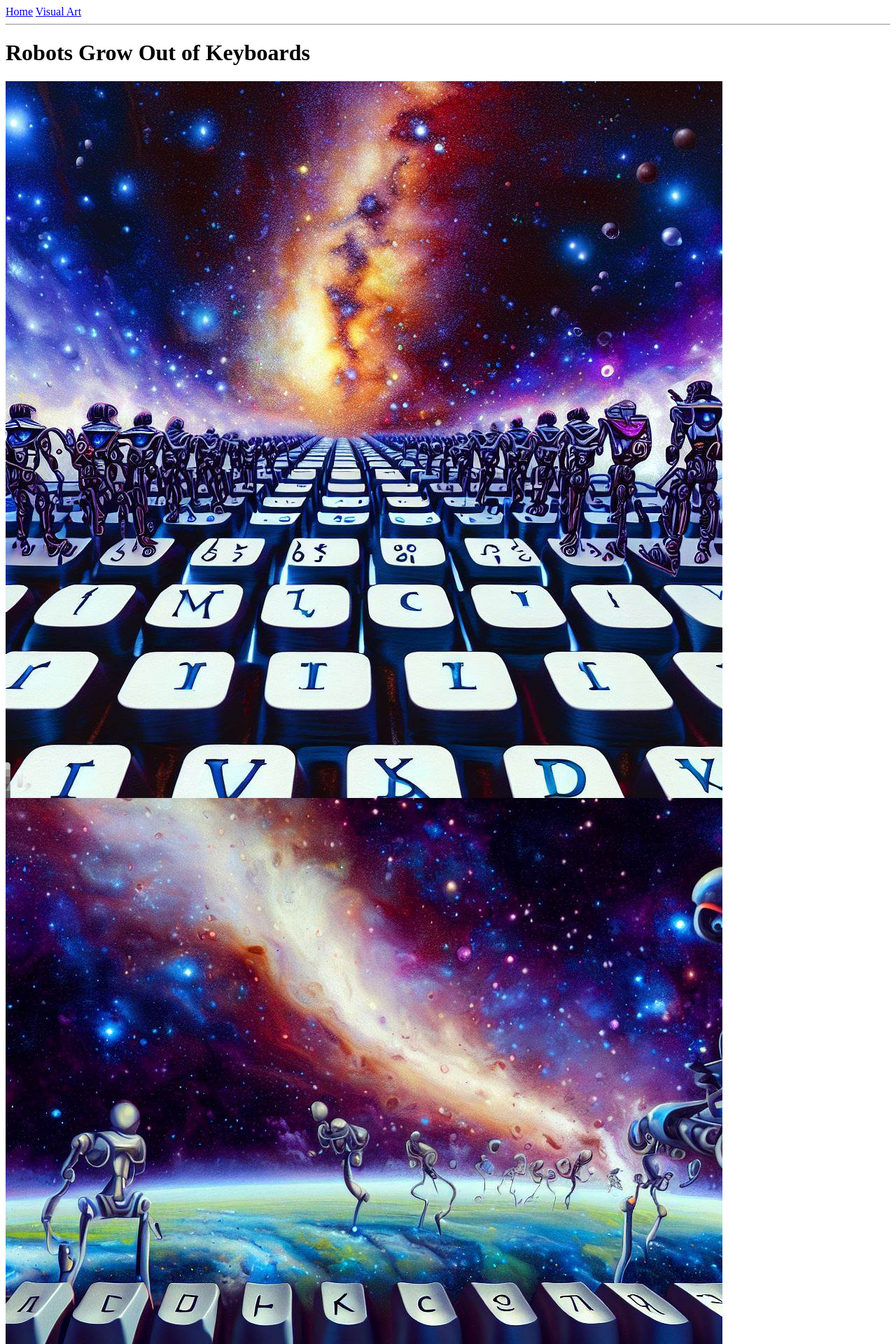
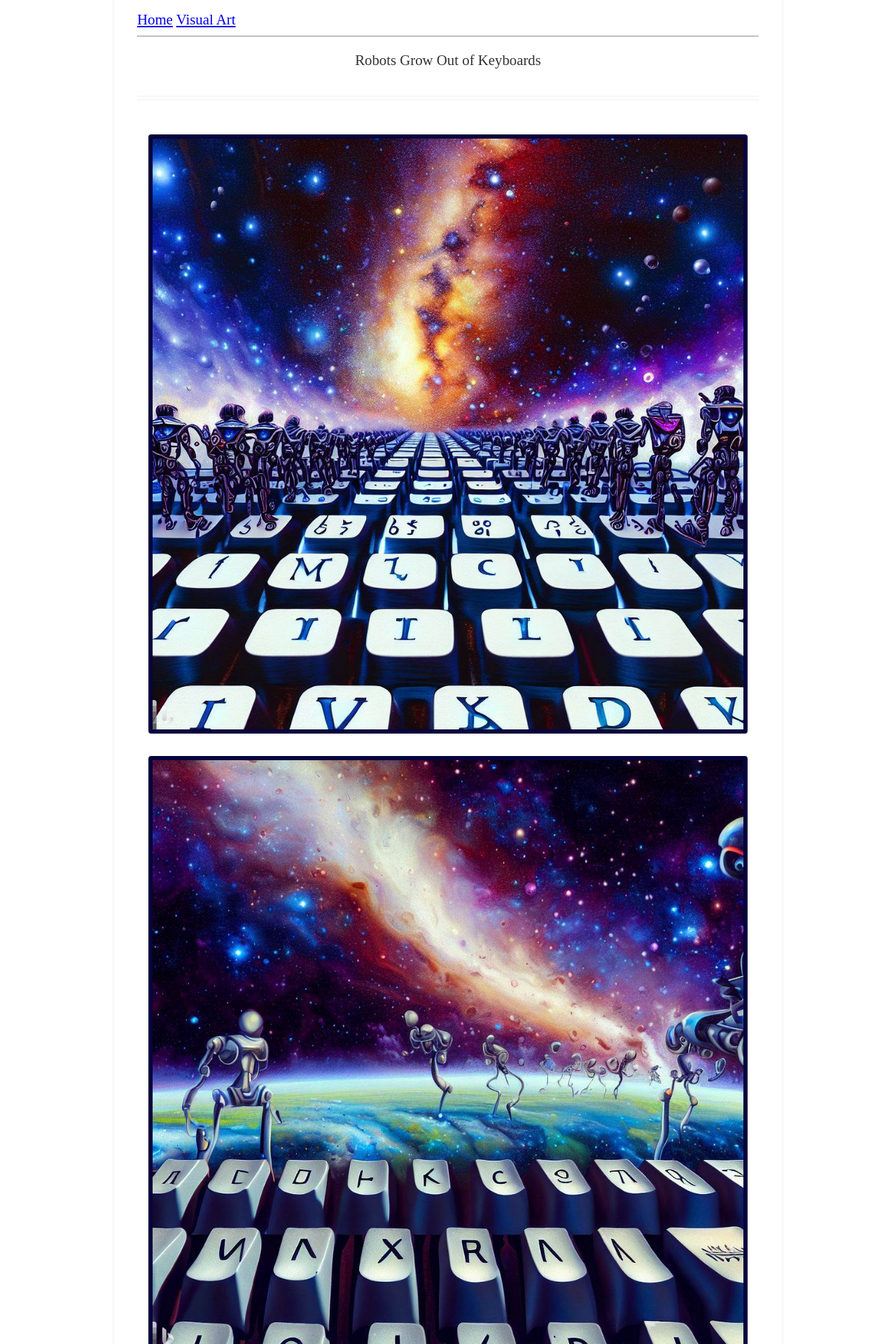
Before and after one commit to lumpofice/my_moving_arch, a Flask app: page /visual_art/robots_grow_out_of_keyboards in a window 1280 px wide. Shown: the top 1920 px of the page at 70% size. Run offline with Flask 2, Linux system fonts and the light colour scheme.

Commit message:
removing the base html file; replacing all html files with base contents; adding links to css files within template files where relavant; beefing up the css files, in general

```diff
--- a/app/static/styles/robots_grow_out_of_keyboards.css
+++ b/app/static/styles/robots_grow_out_of_keyboards.css
@@ -1,3 +1,300 @@
+* {
+	box-sizing: border-box;
+}
+
+body {
+	padding: 1rem .5rem;
+	font-size: 1.3rem;
+	line-height: 1.2;
+	max-width: 60rem;
+	margin: 0 auto;
+	color: #333;
+}
+
 img {
 	max-width: 100%;
 }
+
+.Header {
+	text-align: center;
+	border-bottom: 8px double #f9f9f9;
+	margin-bottom: 2rem;
+	padding-bottom: 1rem;
+}
+
+.Zeroth {
+	padding: 1rem;
+	position: relative;
+}
+
+.ZerothImg {
+	border: 6px solid #06043d;
+	border-radius: 4px;
+}
+
+.First {
+	padding: 1rem;
+	position: relative;
+}
+
+.FirstImg {
+	border: 6px solid #06043d;
+	border-radius: 4px;
+}
+
+.Second {
+	padding: 1rem;
+	position: relative;
+}
+
+.SecondImg {
+	border: 6px solid #06043d;
+	border-radius: 4px;
+}
+
+.Third {
+	padding: 1rem;
+	position: relative;
+}
+
+.ThirdImg {
+	border: 6px solid #06043d;
+	border-radius: 4px;
+}
+
+.Fourth {
+	padding: 1rem;
+	position: relative;
+}
+
+.FourthImg {
+	border: 6px solid #06043d;
+	border-radius: 4px;
+}
+
+.Fifth {
+	padding: 1rem;
+	position: relative;
+}
+
+.FifthImg {
+	border: 6px solid #06043d;
+	border-radius: 4px;
+}
+
+.Sixth {
+	padding: 1rem;
+	position: relative;
+}
+
+.SixthImg {
+	border: 6px solid #06043d;
+	border-radius: 4px;
+}
+
+.Seventh {
+	padding: 1rem;
+	position: relative;
+}
+
+.SeventhImg {
+	border: 6px solid #06043d;
+	border-radius: 4px;
+}
+
+.Eighth {
+	padding: 1rem;
+	position: relative;
+}
+
+.EighthImg {
+	border: 6px solid #06043d;
+	border-radius: 4px;
+}
+
+.Ninth {
+	padding: 1rem;
+	position: relative;
+}
+
+.NinthImg {
+	border: 6px solid #06043d;
+	border-radius: 4px;
+}
+
+.Tenth {
+	padding: 1rem;
+	position: relative;
+}
+
+.TenthImg {
+	border: 6px solid #06043d;
+	border-radius: 4px;
+}
+
+.Eleventh {
+	padding: 1rem;
+	position: relative;
+}
+
+.EleventhImg {
+	border: 6px solid #06043d;
+	border-radius: 4px;
+}
+
+
+
+@media screen and (min-width: 50rem) {
+	body {
+		border-left: 4px solid #f9f9f9;
+		border-right: 4px solid #f9f9f9;
+		padding: 1rem 2rem;
+	}
+
+
+	.Zeroth {
+		display: table;
+		table-layout: fixed;
+		width: 100%;
+	}
+
+	.ZerothImg {
+		display: table-cell;
+		width: 100%;
+		vertical-align: middle;
+	}
+
+	.First {
+		display: table;
+		table-layout: fixed;
+		width: 100%;
+	}
+
+	.FirstImg {
+		display: table-cell;
+		width: 100%;
+		vertical-align: middle;
+	}
+
+	.Second {
+		display: table;
+		table-layout: fixed;
+		width: 100%;
+	}
+
+	.SecondImg {
+		display: table-cell;
+		width: 100%;
+		vertical-align: middle;
+	}
+
+	.Third {
+		display: table;
+		table-layout: fixed;
+		width: 100%;
+	}
+
+	.ThirdImg {
+		display: table-cell;
+		width: 100%;
+		vertical-align: middle;
+	}
+
+	.Fourth {
+		display: table;
+		table-layout: fixed;
+		width: 100%;
+	}
+
+	.FourthImg {
+		display: table-cell;
+		width: 100%;
+		vertical-align: middle;
+	}
+
+	.Fifth {
+		display: table;
+		table-layout: fixed;
+		width: 100%;
+	}
+
+	.FifthImg {
+		display: table-cell;
+		width: 100%;
+		vertical-align: middle;
+	}
+
+	.Sixth {
+		display: table;
+		table-layout: fixed;
+		width: 100%;
+	}
+
+	.SixthImg {
+		display: table-cell;
+		width: 100%;
+		vertical-align: middle;
+	}
+
+	.Seventh {
+		display: table;
+		table-layout: fixed;
+		width: 100%;
+	}
+
+	.SeventhImg {
+		display: table-cell;
+		width: 100%;
+		vertical-align: middle;
+	}
+
+	.Eighth {
+		display: table;
+		table-layout: fixed;
+		width: 100%;
+	}
+
+	.EighthImg {
+		display: table-cell;
+		width: 100%;
+		vertical-align: middle;
+	}
+
+	.Ninth {
+		display: table;
+		table-layout: fixed;
+		width: 100%;
+	}
+
+	.NinthImg {
+		display: table-cell;
+		width: 100%;
+		vertical-align: middle;
+	}
+
+	.Tenth {
+		display: table;
+		table-layout: fixed;
+		width: 100%;
+	}
+
+	.TenthImg {
+		display: table-cell;
+		width: 100%;
+		vertical-align: middle;
+	}
+
+	.Eleventh {
+		display: table;
+		table-layout: fixed;
+		width: 100%;
+	}
+
+	.EleventhImg {
+		display: table-cell;
+		width: 100%;
+		vertical-align: middle;
+	}
+
+
+}
--- a/app/templates/base.html
+++ /dev/null
@@ -1,18 +0,0 @@
-<!doctype html>
-<html>
-	<head>
-		{% if title %}
-		<title>{{ title }}</title>
-		{% else %}
-		<title>My Moving Arch</title>
-		{% endif %}
-	</head>
-	<body>
-		<div>
-			<a href='{{ url_for("main.index") }}'>Home</a>
-			<a href='{{ url_for("main.visual_art") }}'>Visual Art</a>
-		</div>
-		<hr>
-		{% block content %}{% endblock %}
-	</body>
-</html>
--- a/app/templates/robots_grow_out_of_keyboards.html
+++ b/app/templates/robots_grow_out_of_keyboards.html
@@ -1,18 +1,61 @@
-{% extends 'base.html' %}
+<!doctype html>
+<html>
+	<head>
+		{% if title %}
+		<title>{{ title }}</title>
+		{% else %}
+		<title>My Moving Arch</title>
+		{% endif %}
+		<meta name="viewport" content="width=device-width">
+		<link rel='stylesheet' href='{{ url_for("static", filename="styles/robots_grow_out_of_keyboards.css") }}'>
+	</head>
+	<body>
+		<div>
+			<a href='{{ url_for("main.index") }}'>Home</a>
+			<a href='{{ url_for("main.visual_art") }}'>Visual Art</a>
+		</div>
+		<hr>
 
-{% block content %}
-	<h1>Robots Grow Out of Keyboards</h1>
-	<link rel='stylesheet' href='{{ url_for("static", filename="styles/robots_grow_out_of_keyboards.css") }}'>
-	<img src='{{ url_for("static", filename="images/robots_grow_out_of_keyboards/robots_grow_out_of_keyboards_00.jpeg") }}' align='middle'/>
-	<img src='{{ url_for("static", filename="images/robots_grow_out_of_keyboards/robots_grow_out_of_keyboards_01.jpeg") }}' align='middle'/>
-	<img src='{{ url_for("static", filename="images/robots_grow_out_of_keyboards/robots_grow_out_of_keyboards_02.jpeg") }}' align='middle'/>
-	<img src='{{ url_for("static", filename="images/robots_grow_out_of_keyboards/robots_grow_out_of_keyboards_03.jpeg") }}' align='middle'/>
-	<img src='{{ url_for("static", filename="images/robots_grow_out_of_keyboards/robots_grow_out_of_keyboards_04.jpeg") }}' align='middle'/>
-	<img src='{{ url_for("static", filename="images/robots_grow_out_of_keyboards/robots_grow_out_of_keyboards_05.jpeg") }}' align='middle'/>
-	<img src='{{ url_for("static", filename="images/robots_grow_out_of_keyboards/robots_grow_out_of_keyboards_06.jpeg") }}' align='middle'/>
-	<img src='{{ url_for("static", filename="images/robots_grow_out_of_keyboards/robots_grow_out_of_keyboards_07.jpeg") }}' align='middle'/>
-	<img src='{{ url_for("static", filename="images/robots_grow_out_of_keyboards/robots_grow_out_of_keyboards_08.jpeg") }}' align='middle'/>
-	<img src='{{ url_for("static", filename="images/robots_grow_out_of_keyboards/robots_grow_out_of_keyboards_09.jpeg") }}' align='middle'/>
-	<img src='{{ url_for("static", filename="images/robots_grow_out_of_keyboards/robots_grow_out_of_keyboards_10.jpeg") }}' align='middle'/>
-	<img src='{{ url_for("static", filename="images/robots_grow_out_of_keyboards/robots_grow_out_of_keyboards_11.jpeg") }}' align='middle'/>
-{% endblock %}
+		{% block content %}
+			<div class="Header">
+				<p>Robots Grow Out of Keyboards</p>
+			</div>
+			<div class="Zeroth">
+				<img class="ZerothImg" src='{{ url_for("static", filename="images/robots_grow_out_of_keyboards/robots_grow_out_of_keyboards_00.jpeg") }}' align='middle'/>
+			</div>
+			<div class="First">
+				<img class="FirstImg" src='{{ url_for("static", filename="images/robots_grow_out_of_keyboards/robots_grow_out_of_keyboards_01.jpeg") }}' align='middle'/>
+			</div>
+			<div class="Second">
+				<img class="SecondImg" src='{{ url_for("static", filename="images/robots_grow_out_of_keyboards/robots_grow_out_of_keyboards_02.jpeg") }}' align='middle'/>
+			</div>
+			<div class="Third">
+				<img class="ThirdImg" src='{{ url_for("static", filename="images/robots_grow_out_of_keyboards/robots_grow_out_of_keyboards_03.jpeg") }}' align='middle'/>
+			</div>
+			<div class="Fourth">
+				<img class="FourthImg" src='{{ url_for("static", filename="images/robots_grow_out_of_keyboards/robots_grow_out_of_keyboards_04.jpeg") }}' align='middle'/>
+			</div>
+			<div class="Fifth">
+				<img class="FifthImg" src='{{ url_for("static", filename="images/robots_grow_out_of_keyboards/robots_grow_out_of_keyboards_05.jpeg") }}' align='middle'/>
+			</div>
+			<div class="Sixth">
+				<img class="SixthImg" src='{{ url_for("static", filename="images/robots_grow_out_of_keyboards/robots_grow_out_of_keyboards_06.jpeg") }}' align='middle'/>
+			</div>
+			<div class="Seventh">
+				<img class="SeventhImg" src='{{ url_for("static", filename="images/robots_grow_out_of_keyboards/robots_grow_out_of_keyboards_07.jpeg") }}' align='middle'/>
+			</div>
+			<div class="Eighth">
+				<img class="EighthImg" src='{{ url_for("static", filename="images/robots_grow_out_of_keyboards/robots_grow_out_of_keyboards_08.jpeg") }}' align='middle'/>
+			</div>
+			<div class="Ninth">
+				<img class="NinthImg" src='{{ url_for("static", filename="images/robots_grow_out_of_keyboards/robots_grow_out_of_keyboards_09.jpeg") }}' align='middle'/>
+			</div>
+			<div class="Tenth">
+				<img class="TenthImg" src='{{ url_for("static", filename="images/robots_grow_out_of_keyboards/robots_grow_out_of_keyboards_10.jpeg") }}' align='middle'/>
+			</div>
+			<div class="Eleventh">
+				<img class="EleventhImg" src='{{ url_for("static", filename="images/robots_grow_out_of_keyboards/robots_grow_out_of_keyboards_11.jpeg") }}' align='middle'/>
+			</div>
+		{% endblock %}
+	</body>
+</html>
```
Also changed, not shown: app/static/styles/index.css (added, +31 -0 lines), app/static/styles/visual_art.css (added, +31 -0 lines), app/templates/errors/404.html (+10 -1 lines), app/templates/errors/500.html (+10 -1 lines), app/templates/index.html (+25 -4 lines), app/templates/visual_art.html (+22 -2 lines).
